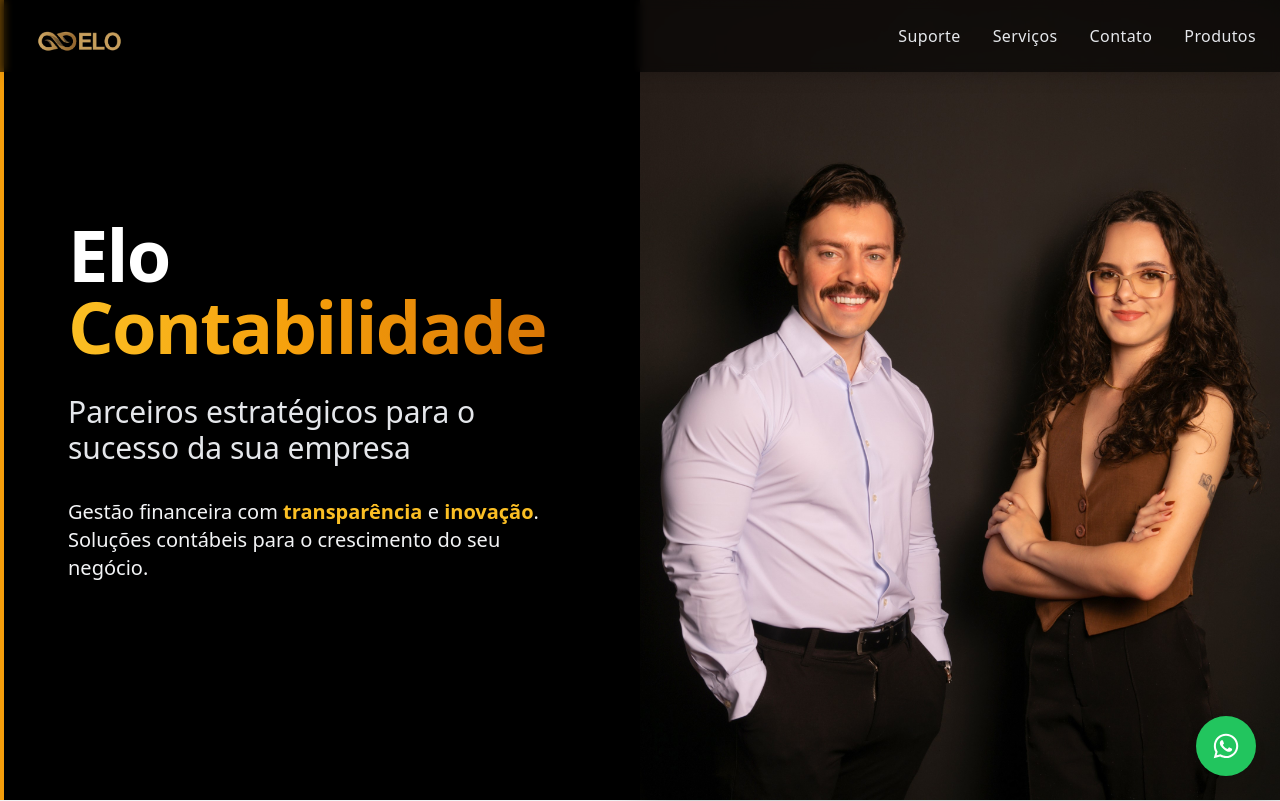
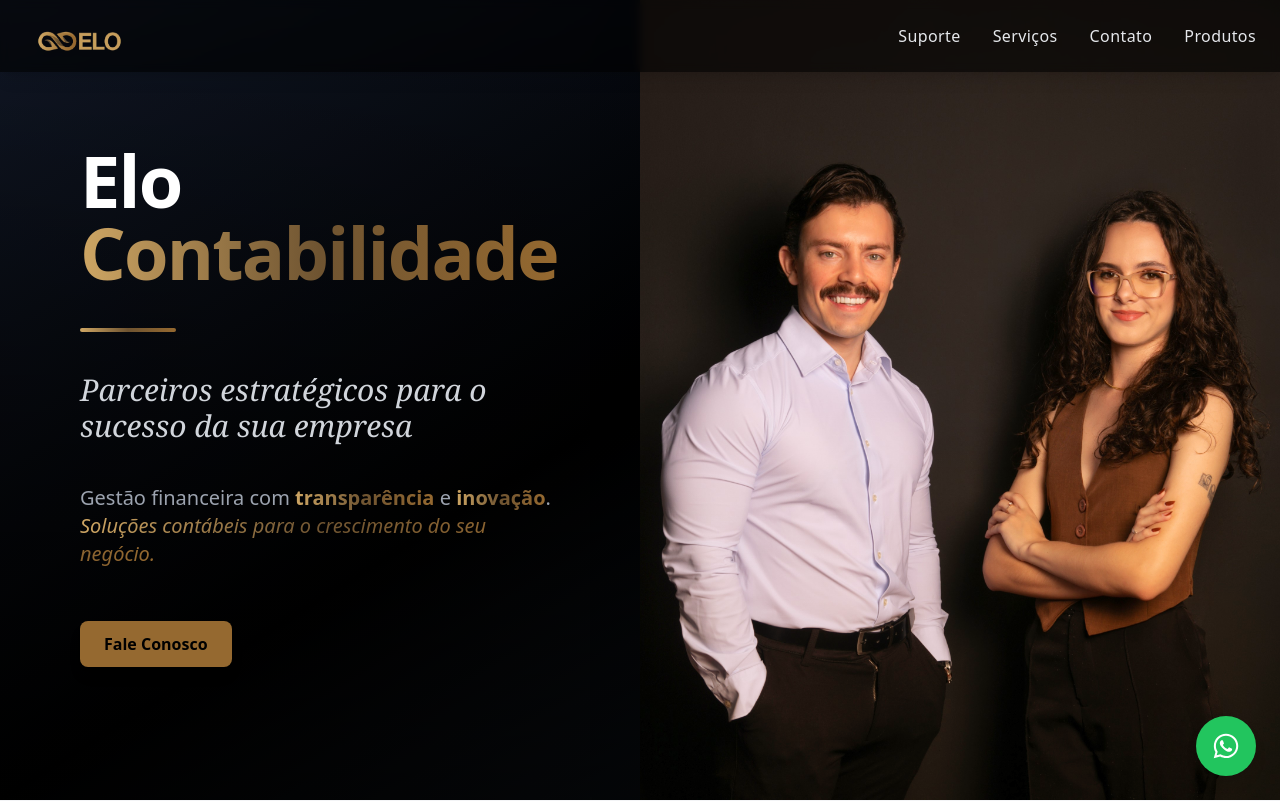
Before and after one commit to DevIgorRafaelDeMelo/SELO, a React (Vite) app: page / in a window 1280 px wide. Shown: the top 801 px of the page. Built offline with nearby package versions, Linux system fonts and the light colour scheme.

Commit message:
V 1.7 27.01.2025

```diff
--- a/src/App.jsx
+++ b/src/App.jsx
@@ -35,7 +35,7 @@
         "T7BtuIvfmzu7RWtCO",
       )
       .then(
-        (result) => {
+        () => {
           alert("Mensagem enviada com sucesso!");
         },
         (error) => {
@@ -148,35 +148,63 @@
           </div>
         )}
       </header>
-      <section className="h-screen grid md:grid-cols-2 text-white relative bg-gray-900 via-black to-gray-800">
-        <div className="absolute inset-0 bg-black"></div>
-        <div className="relative z-10 flex flex-col items-start text-left gap-8 px-8 md:px-16 justify-center h-full animate-fadeIn border-l-4 border-amber-500">
-          <h2 className="text-5xl md:text-7xl font-extrabold tracking-tight leading-tight">
-            Elo{" "}
-            <span className="bg-gradient-to-r from-amber-400 via-amber-500 to-amber-600 bg-clip-text text-transparent">
+      <section className="h-screen grid md:grid-cols-2 text-white relative bg-gradient-to-br from-gray-900 via-black to-gray-800 overflow-hidden">
+        {/* Overlay com gradiente suave */}
+        <div className="absolute inset-0 bg-gradient-to-t from-black/70 via-black/40 to-transparent"></div>
+
+        <div className="relative z-10 flex flex-col items-start text-left gap-10 px-8 md:px-20 justify-center h-full animate-fadeIn">
+          {/* Título principal */}
+          <h2 className="text-6xl md:text-7xl font-extrabold tracking-tight leading-tight font-sans">
+            <span className="text-white">Elo</span>{" "}
+            <span className="bg-gradient-to-r from-[#cea664] via-[#6f5431] to-[#956930] bg-clip-text text-transparent">
               Contabilidade
             </span>
           </h2>
-          <h3 className="text-lg md:text-3xl text-gray-200 font-medium max-w-xl">
+
+          {/* Linha divisória elegante */}
+          <div className="w-24 h-1 bg-gradient-to-r from-[#cea664] via-[#6f5431] to-[#956930] rounded-full"></div>
+
+          {/* Subtítulo sofisticado */}
+          <h3 className="text-2xl md:text-3xl text-gray-300 font-serif italic max-w-xl">
             Parceiros estratégicos para o sucesso da sua empresa
           </h3>
-          <p className="text-gray-100 leading-relaxed text-lg md:text-xl font-light max-w-lg">
+
+          {/* Descrição com destaque */}
+          <p className="leading-relaxed text-lg md:text-xl font-light max-w-xl text-gray-400">
             Gestão financeira com{" "}
-            <span className="text-amber-400 font-semibold">transparência</span>{" "}
-            e <span className="text-amber-400 font-semibold">inovação</span>.{" "}
+            <span className="bg-gradient-to-r from-[#cea664] via-[#6f5431] to-[#956930] bg-clip-text text-transparent font-semibold">
+              transparência
+            </span>{" "}
+            e{" "}
+            <span className="bg-gradient-to-r from-[#cea664] via-[#6f5431] to-[#956930] bg-clip-text text-transparent font-semibold">
+              inovação
+            </span>
+            .
             <br />
-            <span className="text-gray-100 font-medium">
+            <span className="bg-gradient-to-r from-[#cea664] via-[#6f5431] to-[#956930] bg-clip-text text-transparent font-medium italic">
               Soluções contábeis para o crescimento do seu negócio.
             </span>
-          </p>{" "}
+          </p>
+
+          {/* Botão de ação */}
+          <div className="mt-6">
+            <a
+              href="#contato"
+              className="px-6 py-3 bg-[#956930] text-black font-semibold rounded-lg shadow-lg hover:opacity-90 transition-all duration-300"
+            >
+              Fale Conosco
+            </a>
+          </div>
         </div>
 
         <div className="relative flex items-center justify-center">
           <img
             src={Hero}
             alt="Tela de telefone"
-            className="w-full h-screen object-cover drop-shadow-2xl"
+            className="w-full h-screen object-cover drop-shadow-2xl transform hover:scale-105 transition-transform duration-700 ease-out"
           />
+
+          <div className="absolute inset-0 bg-gradient-to-t from-amber-500/20 via-transparent to-transparent mix-blend-overlay"></div>
         </div>
       </section>
       <section id="servicos" className="py-20 px-[12%] bg-gray-100 space-y-32">
@@ -356,7 +384,6 @@
           </p>
         </div>
         <div className="grid md:grid-cols-2 lg:grid-cols-4 gap-10">
-          {/* Card 1 */}
           <div className="bg-gradient-to-br from-white to-gray-50 rounded-3xl shadow-xl p-10 border border-gray-200 hover:border-amber-400 hover:shadow-2xl transition-transform duration-300 hover:-translate-y-2">
             <div className="w-16 h-16 flex items-center justify-center bg-amber-500 text-white rounded-full mb-6 shadow-lg">
               <BsCalculator size={30} />
@@ -384,7 +411,6 @@
             </ul>
           </div>
 
-          {/* Card 2 */}
           <div className="bg-gradient-to-br from-white to-gray-50 rounded-3xl shadow-xl p-10 border border-gray-200 hover:border-amber-400 hover:shadow-2xl transition-transform duration-300 hover:-translate-y-2">
             <div className="w-16 h-16 flex items-center justify-center bg-amber-500 text-white rounded-full mb-6 shadow-lg">
               <FaBalanceScale size={30} />
@@ -413,7 +439,6 @@
             </ul>
           </div>
 
-          {/* Card 3 */}
           <div className="bg-gradient-to-br from-white to-gray-50 rounded-3xl shadow-xl p-10 border border-gray-200 hover:border-amber-400 hover:shadow-2xl transition-transform duration-300 hover:-translate-y-2">
             <div className="w-16 h-16 flex items-center justify-center bg-amber-500 text-white rounded-full mb-6 shadow-lg">
               <FaFileInvoiceDollar size={30} />
@@ -441,7 +466,6 @@
             </ul>
           </div>
 
-          {/* Card 4 */}
           <div className="bg-gradient-to-br from-white to-gray-50 rounded-3xl shadow-xl p-10 border border-gray-200 hover:border-amber-400 hover:shadow-2xl transition-transform duration-300 hover:-translate-y-2">
             <div className="w-16 h-16 flex items-center justify-center bg-amber-500 text-white rounded-full mb-6 shadow-lg">
               <FaRegBuilding size={30} />
```
